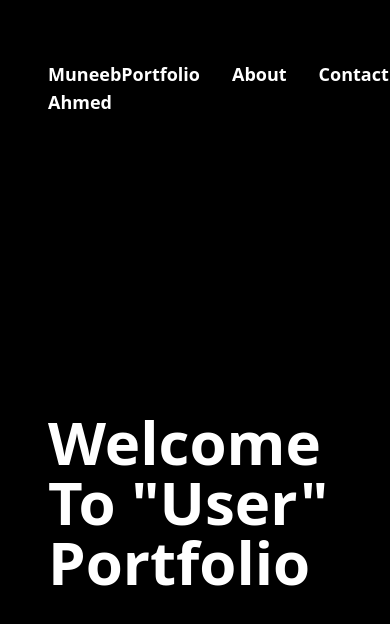
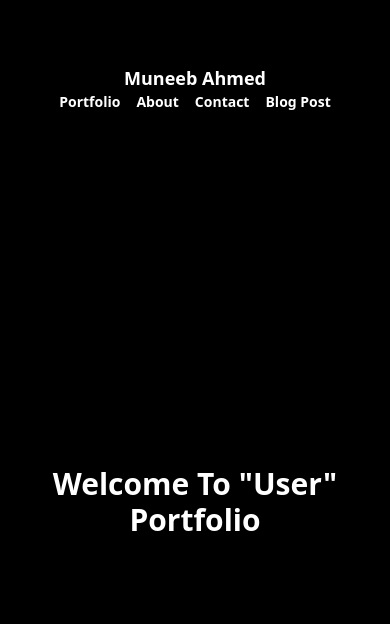
Before and after one commit to Muhammad-Ahmed94/GSAP-ANIMATIONS, a React (Vite) app: page / in a window 390 px wide. Shown: the top 624 px of the page. Built offline with nearby package versions, Linux system fonts and the light colour scheme.

Commit message:
fix: mobile view styles added.

```diff
--- a/src/App.tsx
+++ b/src/App.tsx
@@ -40,19 +40,19 @@ const App = () => {
   }, []);
 
   return (
-    <div className="w-screen h-screen text-lg bg-black text-white pt-16 px-12 capitalize font-bold overflow-hidden">
-      <nav className="h-12 w-full flex justify-between items-center text-white">
-        <div ref={headerRef} className="text-white">
+    <div className="w-screen h-screen text-lg bg-black text-white pt-16 px-6 md:px-12 capitalize font-bold overflow-hidden">
+      <nav className="h-12 w-full flex flex-col md:flex-row md:justify-between items-center text-white sm:textsm">
+        <div ref={headerRef} className="text-white text-center md:text-left">
           <h1>Muneeb Ahmed</h1>
         </div>
-        <div className="flex gap-8 cursor-pointer text-white">
+        <div className="flex gap-4 md:gap-8 cursor-pointer text-white">
           {navItems.map((item) => (
-            <h3 className="text-white nav-items">{item}</h3>
+            <h3 className="text-white nav-items text-sm md:text-base">{item}</h3>
           ))}
         </div>
       </nav>
-      <div className="w-full h-full flex items-center justify-center">
-        <h1 className="text-6xl main-text">welcome to "user" portfolio</h1>
+      <div className="w-full h-full flex items-center justify-center text-center">
+        <h1 className="text-3xl md:text-6xl main-text px-4">welcome to "user" portfolio</h1>
       </div>
     </div>
   );
```
